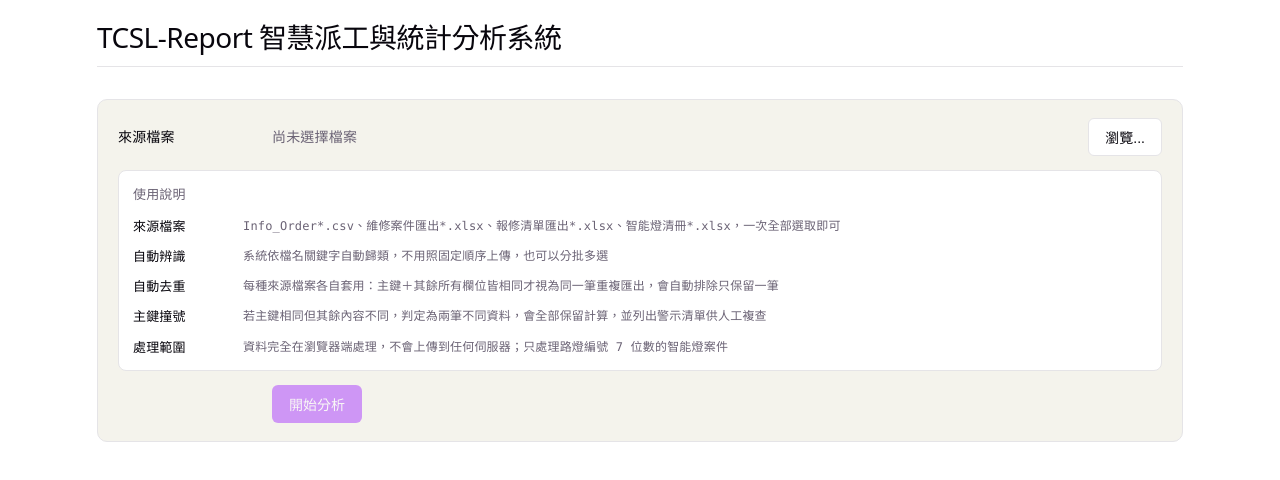
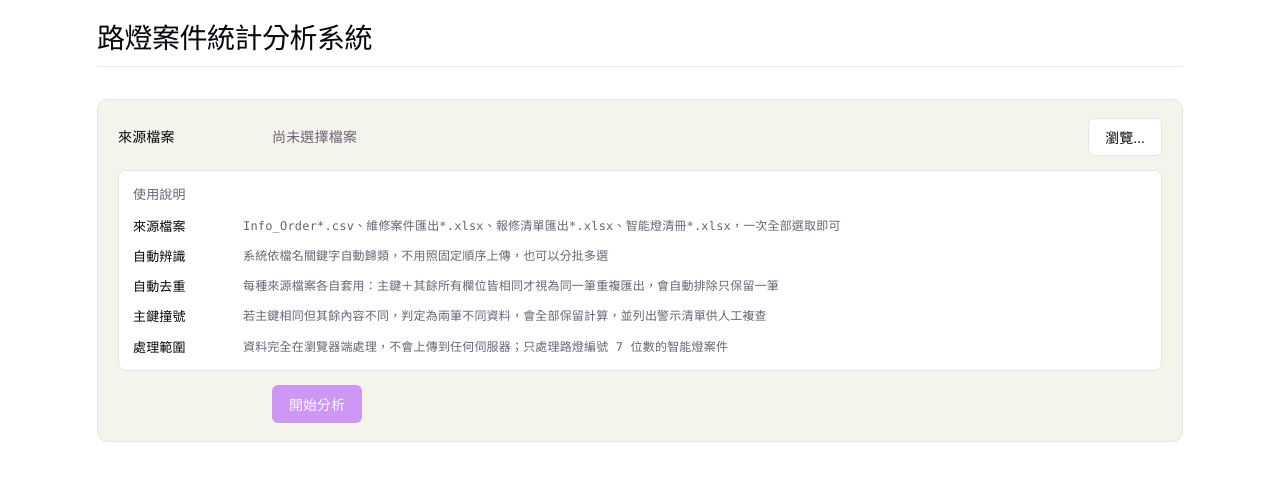
Before and after one commit to aerio1707-cmyk/TCSL-Report, a React (Vite) app: page / in a window 1280 px wide. Shown: the top 480 px of the page. Built offline with nearby package versions, Linux system fonts and the light colour scheme.

Commit message:
Rename page title to 路燈案件統計分析系統

```diff
--- a/index.html
+++ b/index.html
@@ -4,7 +4,7 @@
     <meta charset="UTF-8" />
     <link rel="icon" type="image/svg+xml" href="/favicon.svg" />
     <meta name="viewport" content="width=device-width, initial-scale=1.0" />
-    <title>TCSL-Report 智慧派工與統計分析系統</title>
+    <title>路燈案件統計分析系統</title>
   </head>
   <body>
     <div id="root"></div>
--- a/src/App.tsx
+++ b/src/App.tsx
@@ -61,7 +61,7 @@ function App() {
   return (
     <div className="app-shell">
       <header className="app-header">
-        <h1>TCSL-Report 智慧派工與統計分析系統</h1>
+        <h1>路燈案件統計分析系統</h1>
       </header>
 
       <div className="page-shell">
```
